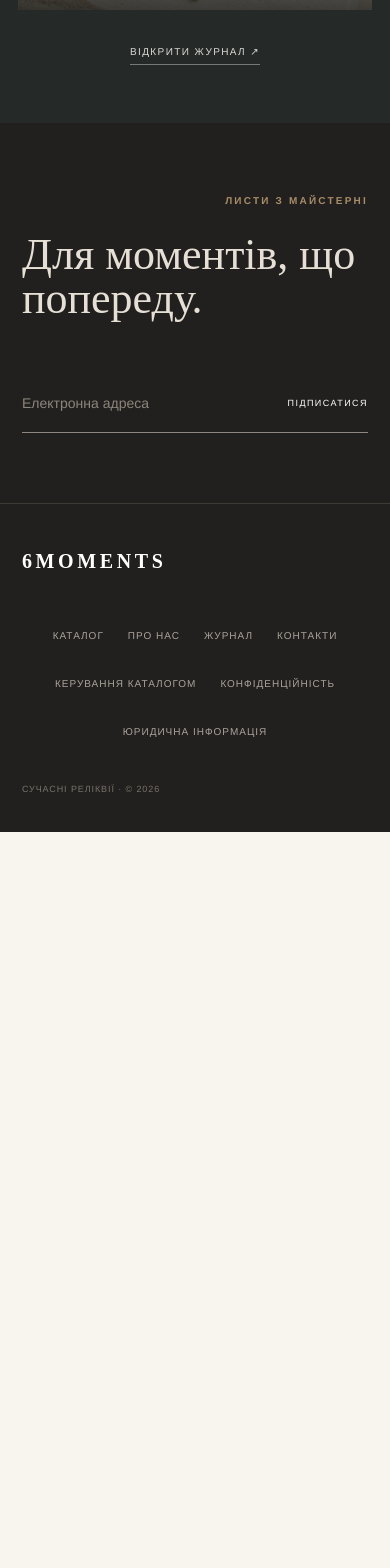
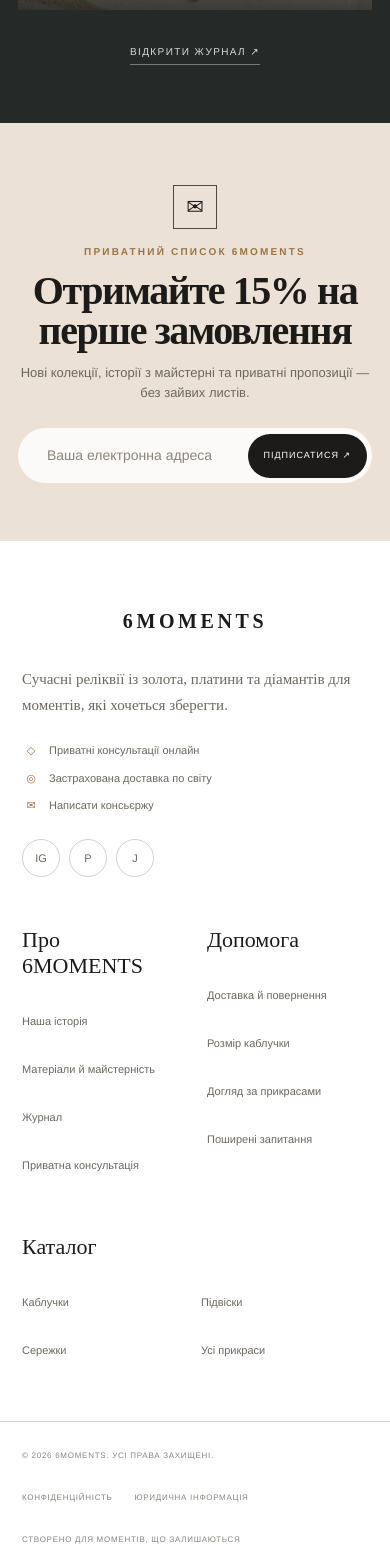
Before and after one commit to jenyaukraine/shopjewel, a Next.js app: page / in a window 390 px wide. Shown: the part 10260-11828 px from the top of the page. Before the commit the page ends 11092 px from the top, so only its background shows below. Built offline with nearby package versions, Linux system fonts and the light colour scheme.

Commit message:
Redesign newsletter and storefront footer

```diff
--- a/app/globals.css
+++ b/app/globals.css
@@ -281,20 +281,35 @@
 .contact-form .button { width: 100%; margin-top: 8px; }
 .form-success { margin: 16px 0 0; color: #4f6a54; font: 15px/1.5 var(--serif); text-align: center; }
 
-.site-footer { color: #e6dfd5; background: #22201e; }
-.footer-signup { min-height: 370px; padding: 80px 6vw; display: grid; grid-template-columns: 1fr 1fr; align-items: center; gap: 5vw; }
-.footer-signup .eyebrow { grid-column: 1; align-self: end; color: #a88d69; }
-.footer-signup h2 { grid-column: 1; align-self: start; margin: 5px 0 0; font: 400 clamp(44px,5vw,72px)/1 var(--serif); }
-.footer-signup form { grid-column: 2; grid-row: 1 / span 2; display: flex; border-bottom: 1px solid #8d877f; }
-.footer-signup input { min-width: 0; flex: 1; padding: 18px 0; border: 0; color: white; background: transparent; outline: none; }
+.site-footer { color: var(--ink); background: #fff; }
+.footer-signup { min-height: 355px; padding: 68px 22px 62px; display: flex; align-items: center; flex-direction: column; justify-content: center; text-align: center; background: #ece1d6; }
+.footer-mail-icon { width: 44px; height: 44px; display: grid; place-items: center; margin-bottom: 15px; border: 1px solid #4c4944; font-size: 21px; }
+.footer-signup .eyebrow { color: var(--gold); }
+.footer-signup h2 { margin: 12px 0 12px; font: 600 clamp(38px,4vw,58px)/1 var(--serif); letter-spacing: -.035em; }
+.footer-signup-copy { max-width: 660px; margin: 0; color: var(--muted); font-size: 13px; }
+.footer-signup form { width: min(560px,100%); min-height: 54px; margin-top: 28px; padding: 5px 5px 5px 17px; display: flex; align-items: center; gap: 12px; border-radius: 999px; background: rgba(255,255,255,.85); }
+.footer-signup form > span { color: #8d877f; font: 25px var(--serif); }
+.footer-signup input { min-width: 0; flex: 1; padding: 12px 0; border: 0; color: var(--ink); background: transparent; outline: none; }
 .footer-signup input::placeholder { color: #8c857c; }
-.footer-signup button { border: 0; color: white; background: transparent; font-size: 9px; letter-spacing: .16em; text-transform: uppercase; }
-.signup-success { grid-column: 2; margin: -58px 0 0; color: #aaa39b; font: 14px var(--serif); }
-.footer-bottom { padding: 35px 6vw; display: grid; grid-template-columns: 1fr auto 1fr; align-items: center; border-top: 1px solid #3d3935; }
-.wordmark--footer { color: white; }
-.footer-bottom nav { max-width: 720px; display: flex; justify-content: center; flex-wrap: wrap; gap: 12px 28px; }
-.footer-bottom nav a { color: #aaa39b; font-size: 10px; letter-spacing: .1em; text-transform: uppercase; }
-.footer-bottom p { justify-self: end; margin: 0; color: #77716a; font-size: 9px; letter-spacing: .1em; text-transform: uppercase; }
+.footer-signup button { min-height: 44px; padding: 0 22px; border: 0; border-radius: 999px; color: white; background: var(--ink); font-size: 9px; letter-spacing: .11em; text-transform: uppercase; }
+.signup-success { margin: 13px 0 -31px; color: #4e7658; font: 13px var(--serif); }
+.footer-main { max-width: 1600px; margin: auto; padding: 72px 6vw 64px; display: grid; grid-template-columns: minmax(280px,1.35fr) repeat(3,minmax(150px,.65fr)); gap: clamp(40px,6vw,95px); }
+.footer-brand > p { max-width: 370px; margin: 24px 0; color: var(--muted); font: 15px/1.7 var(--serif); }
+.wordmark--footer { color: var(--ink); font-size: 29px; }
+.footer-brand ul { margin: 0; padding: 0; display: grid; gap: 11px; list-style: none; color: var(--muted); font-size: 11px; }
+.footer-brand li { display: flex; align-items: center; gap: 9px; }
+.footer-brand li > span { width: 18px; color: var(--gold); text-align: center; }
+.footer-socials { display: flex; gap: 9px; margin-top: 25px; }
+.footer-socials a { width: 38px; height: 38px; display: grid; place-items: center; border: 1px solid var(--line); border-radius: 50%; color: var(--muted); font: 11px var(--sans); transition: color .2s, border-color .2s, background .2s; }
+.footer-socials a:hover { color: white; border-color: var(--ink); background: var(--ink); }
+.footer-column { display: flex; flex-direction: column; align-items: flex-start; gap: 12px; }
+.footer-column h3 { margin: 5px 0 13px; font: 22px var(--serif); }
+.footer-column a { color: var(--muted); font-size: 11px; }
+.footer-column a:hover { color: var(--ink); text-decoration: underline; text-underline-offset: 4px; }
+.footer-bottom { min-height: 70px; padding: 20px 6vw; display: grid; grid-template-columns: 1fr auto 1fr; align-items: center; border-top: 1px solid var(--line); }
+.footer-bottom nav { display: flex; justify-content: center; gap: 24px; }
+.footer-bottom nav a, .footer-bottom p { margin: 0; color: #89837c; font-size: 8px; letter-spacing: .09em; text-transform: uppercase; }
+.footer-bottom > p:last-child { justify-self: end; }
 
 .cart-overlay { position: fixed; z-index: 90; inset: 0; border: 0; background: rgba(21,19,17,.58); opacity: 0; pointer-events: none; transition: opacity .3s; }
 .cart-overlay.is-open { opacity: 1; pointer-events: auto; }
@@ -682,14 +697,22 @@
   .contact-form { padding: 28px 20px; }
   .contact-details dl { margin-top: 38px; }
   .contact-details dl > div { grid-template-columns: 100px 1fr; }
-  .footer-signup { padding: 70px 22px; display: flex; align-items: stretch; flex-direction: column; }
-  .footer-signup form { margin-top: 35px; }
-  .footer-signup button { min-height: 44px; }
-  .signup-success { margin: -20px 0 0; }
-  .footer-bottom { padding: 35px 22px; display: flex; align-items: flex-start; flex-direction: column; gap: 30px; }
-  .footer-bottom nav { flex-wrap: wrap; gap: 4px 24px; }
-  .footer-bottom nav a { min-height: 44px; display: flex; align-items: center; }
-  .footer-bottom p { align-self: flex-start; }
+  .footer-signup { min-height: 390px; padding: 62px 18px 58px; }
+  .footer-signup h2 { font-size: 40px; }
+  .footer-signup form { margin-top: 26px; }
+  .footer-signup form > span { display: none; }
+  .footer-signup input { padding-left: 12px; }
+  .footer-signup button { min-height: 44px; padding: 0 16px; }
+  .signup-success { margin-bottom: -31px; }
+  .footer-main { padding: 58px 22px 52px; grid-template-columns: 1fr 1fr; gap: 45px 24px; }
+  .footer-brand { grid-column: 1 / -1; }
+  .footer-main .footer-column:last-child { grid-column: 1 / -1; display: grid; grid-template-columns: 1fr 1fr; }
+  .footer-main .footer-column:last-child h3 { grid-column: 1 / -1; }
+  .footer-column a { min-height: 36px; display: flex; align-items: center; }
+  .footer-bottom { padding: 28px 22px; display: flex; align-items: flex-start; flex-direction: column; gap: 18px; }
+  .footer-bottom nav { flex-wrap: wrap; gap: 6px 22px; }
+  .footer-bottom nav a { min-height: 36px; display: flex; align-items: center; }
+  .footer-bottom > p:last-child { align-self: flex-start; }
   .cart-drawer { padding: 25px 18px; }
   .cart-item { grid-template-columns: 90px 1fr; }
   .cart-item-art { min-height: 110px; }
--- a/app/storefront.tsx
+++ b/app/storefront.tsx
@@ -1471,8 +1471,12 @@
   return (
     <footer className="site-footer">
       <div className="footer-signup">
-        <p className="eyebrow">Листи з майстерні</p>
-        <h2>Для моментів, що попереду.</h2>
+        <span className="footer-mail-icon" aria-hidden="true">✉</span>
+        <p className="eyebrow">Приватний список 6MOMENTS</p>
+        <h2>Отримайте 15% на перше замовлення</h2>
+        <p className="footer-signup-copy">
+          Нові колекції, історії з майстерні та приватні пропозиції — без зайвих листів.
+        </p>
         <form
           onSubmit={(event) => {
             event.preventDefault();
@@ -1481,23 +1485,59 @@
           }}
         >
           <label className="sr-only" htmlFor="email">Електронна адреса</label>
-          <input id="email" name="email" placeholder="Електронна адреса" type="email" required />
-          <button type="submit">{subscribed ? "Ласкаво просимо до 6MOMENTS" : "Підписатися"}</button>
+          <span aria-hidden="true">@</span>
+          <input id="email" name="email" placeholder="Ваша електронна адреса" type="email" required />
+          <button type="submit">{subscribed ? "Готово ✓" : "Підписатися ↗"}</button>
         </form>
-        {subscribed && <p className="signup-success" role="status">Вашу підписку підтверджено.</p>}
+        {subscribed && <p className="signup-success" role="status">Дякуємо. Ваш персональний код уже в дорозі.</p>}
       </div>
+
+      <div className="footer-main">
+        <div className="footer-brand">
+          <Link className="wordmark wordmark--footer" href="/">6MOMENTS</Link>
+          <p>Сучасні реліквії із золота, платини та діамантів для моментів, які хочеться зберегти.</p>
+          <ul>
+            <li><span aria-hidden="true">◇</span> Приватні консультації онлайн</li>
+            <li><span aria-hidden="true">◎</span> Застрахована доставка по світу</li>
+            <li><span aria-hidden="true">✉</span> <Link href="/contact">Написати консьєржу</Link></li>
+          </ul>
+          <div className="footer-socials" aria-label="Соціальні мережі">
+            <a href="https://www.instagram.com/" target="_blank" rel="noreferrer" aria-label="Instagram">IG</a>
+            <a href="https://www.pinterest.com/" target="_blank" rel="noreferrer" aria-label="Pinterest">P</a>
+            <Link href="/journal" aria-label="Журнал 6MOMENTS">J</Link>
+          </div>
+        </div>
+
+        <nav className="footer-column" aria-label="Про 6MOMENTS">
+          <h3>Про 6MOMENTS</h3>
+          <Link href="/about">Наша історія</Link>
+          <Link href="/about">Матеріали й майстерність</Link>
+          <Link href="/journal">Журнал</Link>
+          <Link href="/contact">Приватна консультація</Link>
+        </nav>
+        <nav className="footer-column" aria-label="Допомога покупцям">
+          <h3>Допомога</h3>
+          <Link href="/contact">Доставка й повернення</Link>
+          <Link href="/contact">Розмір каблучки</Link>
+          <Link href="/contact">Догляд за прикрасами</Link>
+          <Link href="/contact">Поширені запитання</Link>
+        </nav>
+        <nav className="footer-column" aria-label="Каталог">
+          <h3>Каталог</h3>
+          <Link href="/collections">Каблучки</Link>
+          <Link href="/collections">Підвіски</Link>
+          <Link href="/collections">Сережки</Link>
+          <Link href="/collections">Усі прикраси</Link>
+        </nav>
+      </div>
+
       <div className="footer-bottom">
-        <Link className="wordmark wordmark--footer" href="/">6MOMENTS</Link>
-        <nav aria-label="Навігація у футері">
-          <Link href="/collections">Каталог</Link>
-          <Link href="/about">Про нас</Link>
-          <Link href="/journal">Журнал</Link>
-          <Link href="/contact">Контакти</Link>
-          <Link href="/admin/catalog">Керування каталогом</Link>
+        <p>© {new Date().getFullYear()} 6MOMENTS. Усі права захищені.</p>
+        <nav aria-label="Юридична інформація">
           <Link href="/privacy">Конфіденційність</Link>
           <Link href="/imprint">Юридична інформація</Link>
         </nav>
-        <p>Сучасні реліквії · © {new Date().getFullYear()}</p>
+        <p>Створено для моментів, що залишаються</p>
       </div>
     </footer>
   );
```
